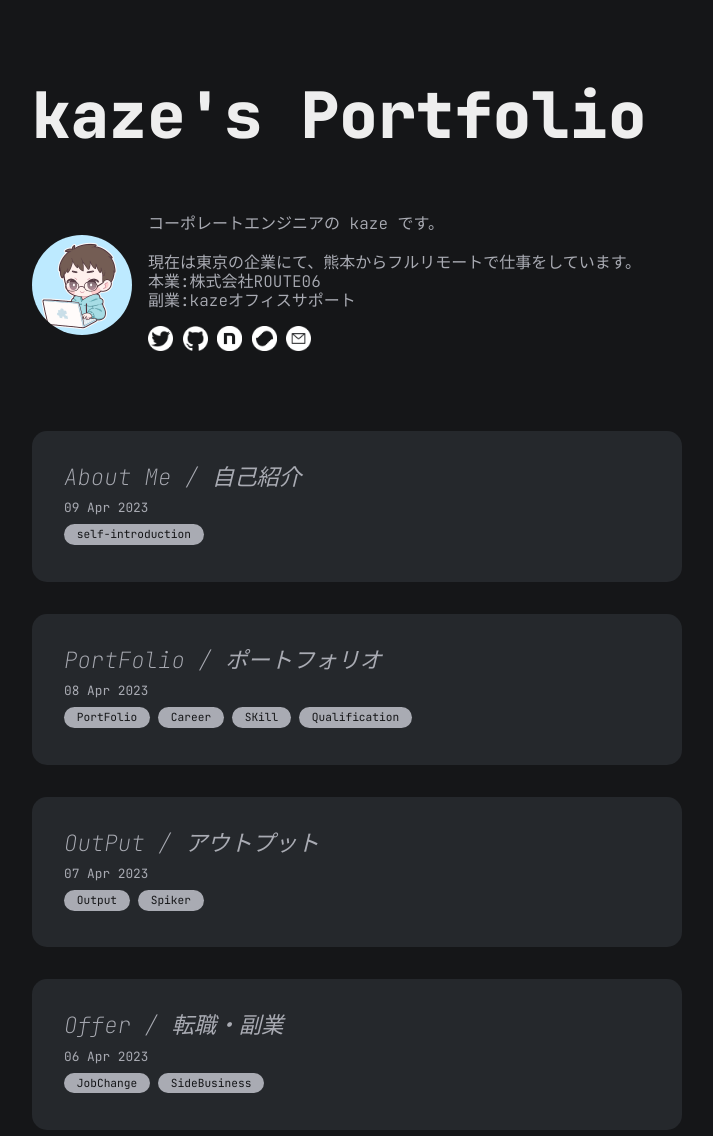
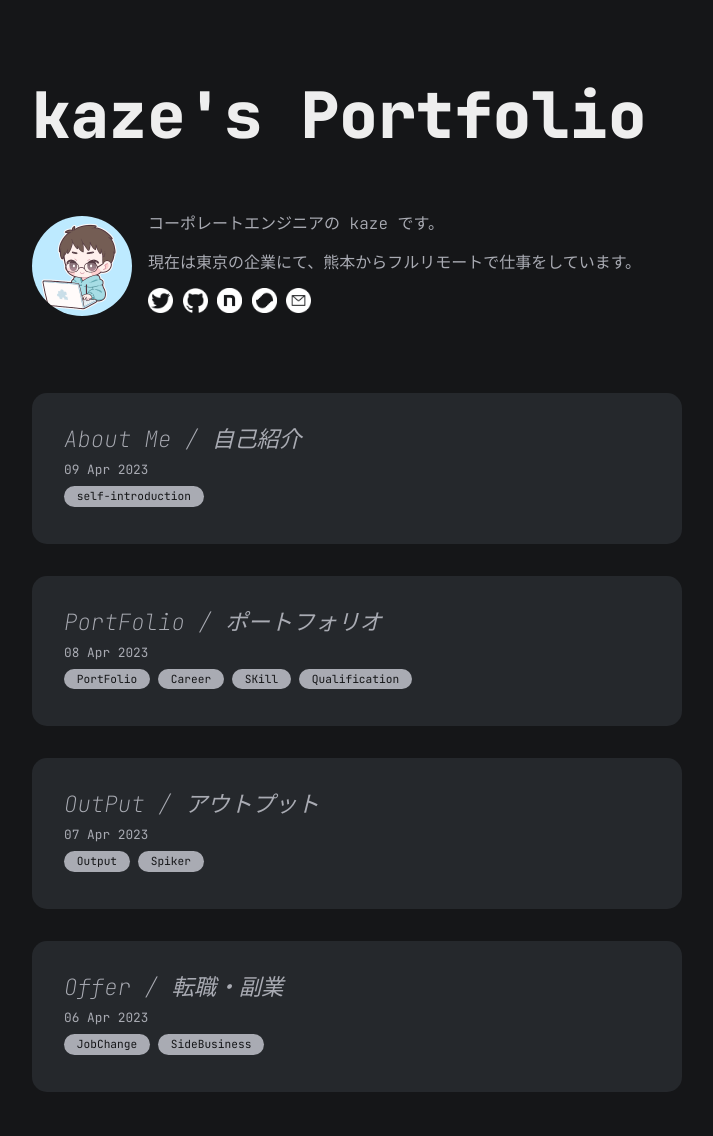
Before and after one commit to kaze3desu/kaze3desu.github.io, a Jekyll site: the page built from index.md, in a window 1280 px wide, cut to the strip 0-1136 px from the top of the page. Shown: the whole strip, without its empty margins (283-996 px from the left). Built offline with Jekyll 4.4.1, drawn with Linux system fonts in a browser that asks for light colours.

Commit message:
author.yml を更新
update

```diff
--- a/_data/author.yml
+++ b/_data/author.yml
@@ -6,9 +6,7 @@ description: "
   </p>
   <br/>
   <p>
-    現在は東京の企業にて、熊本からフルリモートで仕事をしています。<br>
-    本業:株式会社ROUTE06<br>
-    副業:kazeオフィスサポート
+    現在は東京の企業にて、熊本からフルリモートで仕事をしています。
   </P>
 "
 email: kawahara3.exe@gmail.com
```
